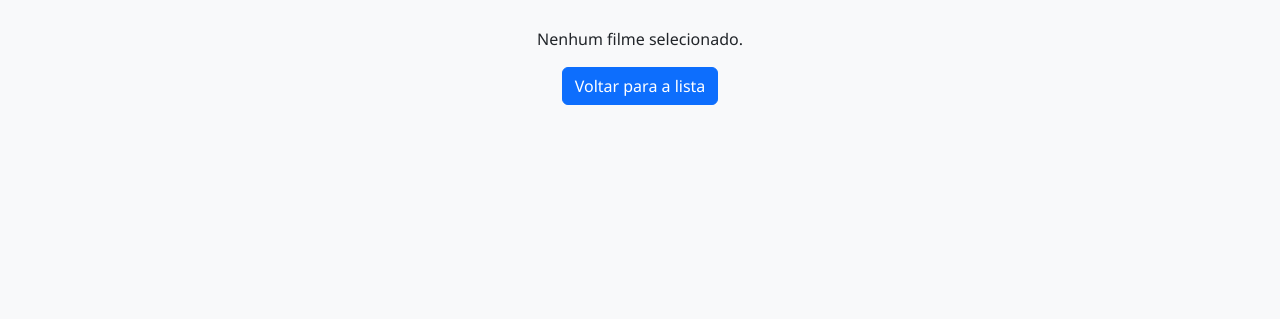
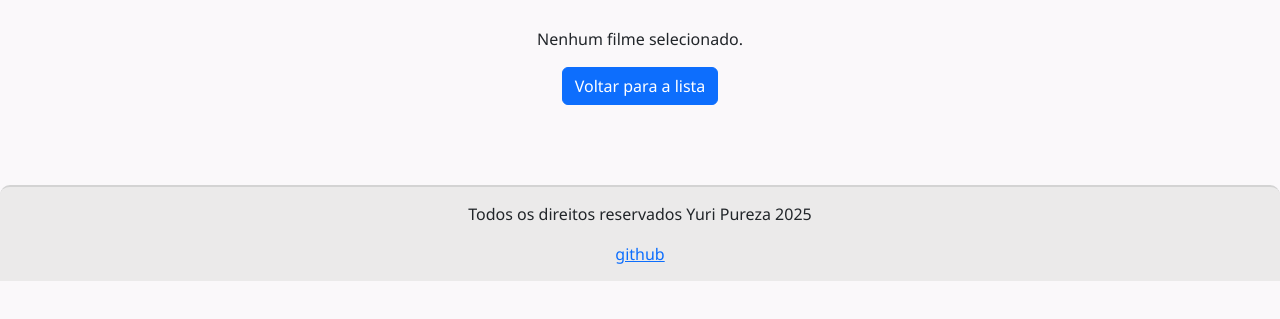
Before and after one commit to YuriPureza/catalogo-de-filmes, a plain HTML site: page html/detalhes.html in a window 1280 px wide. Shown: the part 73-392 px from the top of the page. Drawn offline with nearby package versions, Linux system fonts and the light colour scheme.

Commit message:
apply changes on UI

```diff
--- a/css/detalhes.css
+++ b/css/detalhes.css
@@ -1,15 +1,32 @@
         body {
-            background-color: #f8f9fa;
+            background-color: #faf8fa;
             font-family: 'Segoe UI', Tahoma, Geneva, Verdana, sans-serif;
             padding-top: 20px;
         }
+
         .movie-backdrop {
             width: 100%;
             height: 400px;
             object-fit: cover;
             border-radius: 5px;
         }
+
         .movie-poster {
             width: 100%;
             border-radius: 5px;
         }
+
+        .detalhes-container {
+            margin-bottom: 80px;
+        }
+
+        .footer {
+            background-color: #ebeaea;
+            display: flex;
+            align-items: center;
+            justify-content: center;
+            flex-direction: column;
+            padding: 15px;
+            border-top: 2px solid #d3d3d3;
+            border-radius: 10px 10px 0 0;
+        }
--- a/css/favoritos.css
+++ b/css/favoritos.css
@@ -3,13 +3,16 @@ body {
     font-family: 'Segoe UI', Tahoma, Geneva, Verdana, sans-serif;
     padding-top: 20px;
 }
+
 .movie-card {
     margin-bottom: 20px;
 }
+
 .movie-poster {
     height: 300px;
     object-fit: cover;
 }
+
 .remove-btn {
     position: absolute;
     top: 10px;
@@ -23,3 +26,17 @@ body {
     justify-content: center;
     cursor: pointer;
 }
+
+.footer {
+    background-color: #ebeaea;
+    display: flex;
+    align-items: center;
+    justify-content: center;
+    flex-direction: column;
+    padding: 15px;
+    border-top: 2px solid #d3d3d3;
+    border-radius: 10px 10px 0 0;
+    position: absolute;
+    bottom: 0;
+    width: 100%;
+}
--- a/css/style.css
+++ b/css/style.css
@@ -1,24 +1,28 @@
 body {
-            background-color: #f8f9fa;
+    background-color: #f3f3f3;
     font-family: 'Segoe UI', Tahoma, Geneva, Verdana, sans-serif;
     padding-top: 20px;
 }
+
 .movie-card {
     margin-bottom: 20px;
     transition: transform 0.3s;
 }
+
 .movie-card:hover {
     transform: scale(1.03);
 }
+
 .movie-poster {
     height: 300px;
     object-fit: cover;
 }
+
 .favorite-btn {
     position: absolute;
     top: 10px;
     right: 10px;
-            background: white;
+    background: rgb(255, 255, 255);
     border-radius: 50%;
     width: 36px;
     height: 36px;
@@ -27,6 +31,7 @@ body {
     justify-content: center;
     cursor: pointer;
 }
+
 .header {
     background-color: #0d253f;
     color: white;
@@ -34,3 +39,14 @@ body {
     margin-bottom: 20px;
     border-radius: 5px;
 }
+
+.footer {
+    background-color: #ebeaea;
+    display: flex;
+    align-items: center;
+    justify-content: center;
+    flex-direction: column;
+    padding: 15px;
+    border-top: 2px solid #d3d3d3;
+    border-radius: 10px 10px 0 0;
+}
--- a/html/detalhes.html
+++ b/html/detalhes.html
@@ -1,5 +1,6 @@
 <!DOCTYPE html>
 <html lang="pt-BR">
+
 <head>
     <meta charset="UTF-8">
     <meta name="viewport" content="width=device-width, initial-scale=1.0">
@@ -8,12 +9,13 @@
     <link rel="stylesheet" href="https://cdn.jsdelivr.net/npm/bootstrap-icons@1.10.3/font/bootstrap-icons.css">
     <link rel="stylesheet" href="/css/detalhes.css">
 </head>
+
 <body>
-    <div class="container">
+    <div class="detalhes-container container">
         <!-- Cabeçalho -->
         <div class="d-flex justify-content-between align-items-center mb-4">
             <h1>Detalhes do Filme</h1>
-            <a href="index.html" class="btn btn-primary">Voltar</a>
+            <a href="../index.html" class="btn btn-primary">Voltar</a>
         </div>
 
         <!-- Área de detalhes -->
@@ -29,6 +31,13 @@
         </div>
     </div>
 
+    <div class="footer text-center">
+        <p>Todos os direitos reservados Yuri Pureza <span id="ano"></span></p>
+        <a href="https://github.com/YuriPureza">github</a>
+    </div>
+
     <script src="/script/detalhes.js"></script>
+
 </body>
+
 </html>
--- a/script/detalhes.js
+++ b/script/detalhes.js
@@ -119,3 +119,11 @@
 
 // Carregar os detalhes quando a página for aberta
 document.addEventListener('DOMContentLoaded', loadMovieDetails);
+
+function getCurrentYear() {
+    return new Date().getFullYear();
+}
+
+document.addEventListener("DOMContentLoaded", () => {
+    document.getElementById("ano").textContent = getCurrentYear();
+});
```
Also changed, not shown: html/favoritos.html (+12 -2 lines), index.html (+8 -1 lines), script/favoritos.js (+8 -0 lines), script/script.js (+10 -2 lines). Lines whose indentation alone changed are shown as unchanged.
